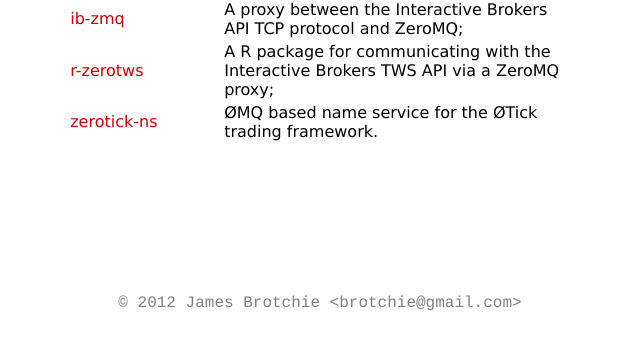
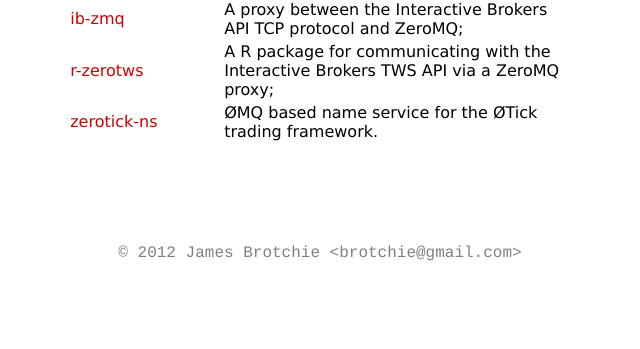
Before and after one commit to brotchie/zerotick-core, a plain HTML site: page index.html in a window 1280 px wide. Shown: the part 327-676 px from the top of the page, without its empty margins (320-960 px from the left). Drawn offline with Linux system fonts and the light colour scheme.

Commit message:
Update index.html

```diff
--- a/index.html
+++ b/index.html
@@ -33,7 +33,7 @@
         </ul>
         </table>
     </div>
-        <div style="text-align: center; font-size: 12pt; font-family: Courier; color: gray; margin-top: 150px">
+        <div style="text-align: center; font-size: 12pt; font-family: Courier; color: gray; margin-top: 100px">
             &copy; 2012 James Brotchie &lt;brotchie@gmail.com&gt;
         </div>
 
```
